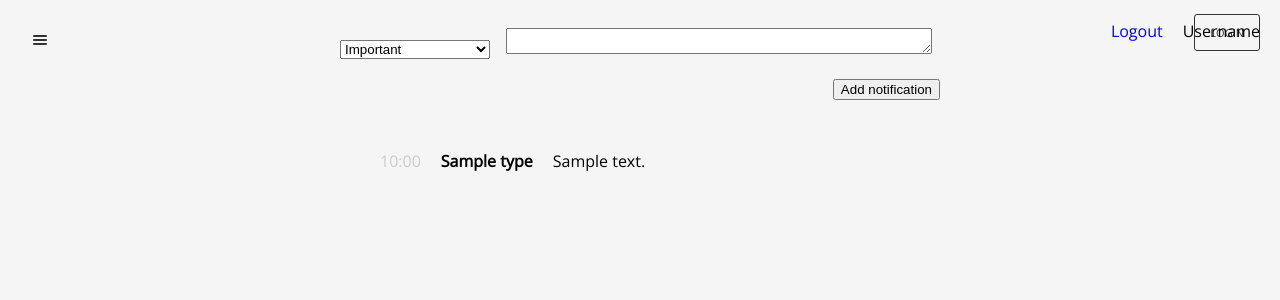
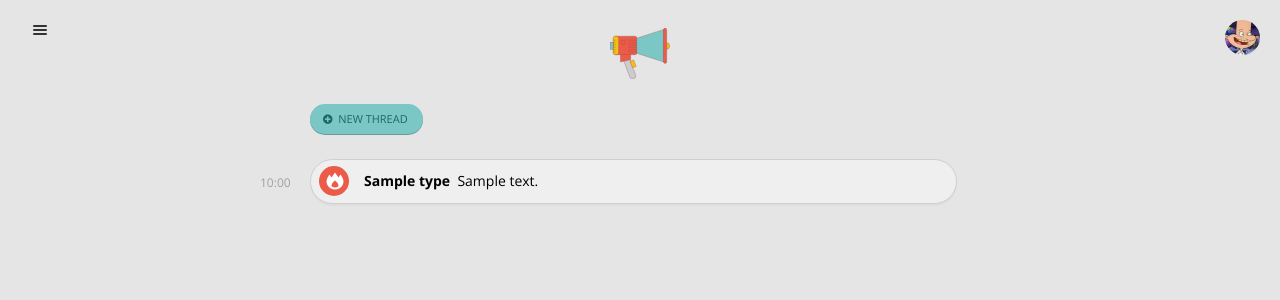
Before and after one commit to rockingelevator/megaphone, a Python web app: template templates/notifications.jinja2 in a window 1280 px wide. Shown: the top 300 px of the page. Run offline with Jinja, Linux system fonts and the light colour scheme; the template is opened without the code that fills it: most values are stand-ins (such as "Sample title", 1, 10 or a date in 2020); some web fonts are replaced.

Commit message:
notifications list markup

```diff
--- a/src/app.py
+++ b/src/app.py
@@ -41,7 +41,7 @@ aiohttp_jinja2.setup(app, loader=jinja2.FileSystemLoader('templates'))
 app.router.add_static('/static', 'static', name='static')
 
 # ROUTES
-app.router.add_route('GET', '/', handlers.home)
+app.router.add_route('GET', '/', handlers.home, name="home")
 app.router.add_route('GET',
                      '/{team_slug}/notifications',
                      handlers.notifications,
--- a/static/css/main.css
+++ b/static/css/main.css
@@ -1,6 +1,10 @@
 body {
-  background-color: #f5f5f5;
+  background-color: #e5e5e5;
   font-family: 'Open Sans', Helvetica, sans-serif;
+  font-weight: 400;
+}
+strong {
+  font-weight: 700;
 }
 h1,
 h2 {
@@ -15,6 +19,7 @@ body > h2 {
 ul,
 li {
   display: block;
+  padding: 0;
 }
 a {
   text-decoration: none;
@@ -27,7 +32,7 @@ a#burger {
   position: absolute;
   display: block;
   color: #333;
-  top: 20px;
+  top: 10px;
   left: 20px;
   box-sizing: border-box;
   padding: 5px;
@@ -47,6 +52,42 @@ a#burger:hover {
   display: block;
   right: 20px;
   top: 20px;
+}
+a.ava {
+  width: 35px;
+  height: 35px;
+  display: block;
+  background-color: #eee;
+  -webkit-border-radius: 20px;
+  -moz-border-radius: 20px;
+  border-radius: 20px;
+}
+a.ava img {
+  width: 35px;
+  height: 35px;
+  -webkit-border-radius: 20px;
+  -moz-border-radius: 20px;
+  border-radius: 20px;
+}
+a.ava i {
+  display: block;
+  position: absolute;
+  font-size: 24px;
+  top: -1px;
+  left: 1px;
+  color: #fff;
+}
+a.ava.logout i {
+  display: none;
+}
+a.ava.logout:hover {
+  background-color: #ec5a48;
+}
+a.ava.logout:hover img {
+  display: none;
+}
+a.ava.logout:hover i {
+  display: block;
 }
 a.btn {
   box-sizing: border-box;
@@ -135,17 +176,8 @@ img.logo {
   font-size: 16px;
   margin: 10px 0;
 }
-#notifications {
-  display: block;
-  position: relative;
-  width: 640px;
-  height: auto;
-  margin: 0 auto;
-  box-sizing: border-box;
-  padding: 20px;
-  box-sizing: border-box;
-}
 #notification-form {
+  display: none;
   width: 100%;
   height: 50px;
 }
@@ -162,6 +194,30 @@ img.logo {
   float: right;
   margin: 20px 0;
 }
+#notifications {
+  display: block;
+  position: relative;
+  width: 90%;
+  max-width: 700px;
+  height: auto;
+  margin: 0 auto;
+  box-sizing: border-box;
+  padding: 20px;
+  box-sizing: border-box;
+  text-align: center;
+}
+#notifications .logo {
+  margin: 0 auto;
+}
+#notifications p.actions {
+  width: 100%;
+  text-align: left;
+  margin: 10px 0;
+}
+#notifications #create-thread {
+  float: left;
+  margin: 10px 0;
+}
 #notifications ul {
   width: 100%;
   height: auto;
@@ -171,15 +227,76 @@ img.logo {
 #notifications ul li {
   width: 100%;
   overflow: auto;
+  box-sizing: border-box;
+  padding: 15px 0;
 }
 #notifications ul li p {
   display: block;
   float: left;
-  margin: 30px 20px 0 0;
+  margin: 0;
+  font-size: 14px;
 }
 #notifications ul li p.time {
-  color: #ccc;
+  color: #a0a0a0;
+  font-size: 12px;
+  margin-left: -50px;
+  margin-top: 15px;
+  position: absolute;
 }
-#notifications ul li p.type {
-  font-weight: bold;
+#notifications ul li p.message {
+  width: 98%;
+  background-color: #efefef;
+  border: 1px solid #cfcfcf;
+  -webkit-border-radius: 30px;
+  -moz-border-radius: 30px;
+  border-radius: 30px;
+  box-shadow: 0 2px 0 rgba(215,215,215,0.5);
+  box-sizing: border-box;
+  padding: 6px 20px 0 8px;
+  min-height: 45px;
+  text-align: left;
 }
+#notifications ul li p.message i {
+  display: block;
+  float: left;
+  width: 30px;
+  height: 30px;
+  -webkit-border-radius: 20px;
+  -moz-border-radius: 20px;
+  border-radius: 20px;
+  font-size: 20px;
+  color: #fff;
+  box-sizing: border-box;
+  padding: 1px 2px;
+}
+#notifications ul li p.message .text {
+  display: block;
+  float: left;
+  margin: 5px 0 0 15px;
+}
+.red {
+  background-color: #ec5a48;
+}
+.yellow {
+  background-color: #f3bf13;
+}
+a.btn.fancy {
+  display: block;
+  height: 30px;
+  background-color: #7ac7c5;
+  -webkit-border-radius: 20px;
+  -moz-border-radius: 20px;
+  border-radius: 20px;
+  border: none;
+  box-shadow: 0 1px 0 rgba(34,117,115,0.64);
+  box-sizing: border-box;
+  padding: 7px 15px;
+  color: #1b6967;
+}
+a.btn.fancy i {
+  margin-left: -5px;
+}
+a.btn.fancy:hover {
+  color: #1b6967;
+  background-color: #7cd6d4;
+}
--- a/templates/login.jinja2
+++ b/templates/login.jinja2
@@ -1,7 +1,9 @@
 {% extends "main.jinja2" %}
 {%  block view %}
     <div id="login-wrapper">
-        <img class="logo" src="/static/img/loudspeaker.svg">
+        <a href="{{ app.router['home'].url() }}">
+            <img class="logo" src="/static/img/loudspeaker.svg">
+        </a>
         <h1>Login</h1>
         <form id="login-form" action="{{ app.router['submit_login'].url() }}" method="post">
             <input class="textinput" type="text" name="email" placeholder="Email">
--- a/templates/main.jinja2
+++ b/templates/main.jinja2
@@ -4,7 +4,7 @@
     <link rel="stylesheet" type="text/css" href="/static/css/animation.css">
     <link rel="stylesheet" type="text/css" href="/static/css/megaphone_icons.css">
     <link rel="stylesheet" type="text/css" href="/static/css/main.css">
-    <link href='https://fonts.googleapis.com/css?family=Open+Sans' rel='stylesheet' type='text/css'>
+    <link href='https://fonts.googleapis.com/css?family=Open+Sans:400,700' rel='stylesheet' type='text/css'>
     <link href='https://fonts.googleapis.com/css?family=Fjord+One' rel='stylesheet' type='text/css'>
     <title>
         {% block title %}
@@ -15,7 +15,11 @@
 <body>
     <a id="burger" href="#"><i class="icon-menu"></i></a>
     <div id="profile">
-        <a class="btn" href="{{ app.router['login'].url() }}">Login</a>
+        <!--<a class="btn" href="{{ app.router['login'].url() }}">Login</a>-->
+        <a class="ava logout" href="#">
+            <img src="/static/img/avas/eugene.png">
+            <i class="icon-power"></i>
+        </a>
     </div>
     {% block menu %}
         <!--<ul class="menu">
--- a/templates/notifications.jinja2
+++ b/templates/notifications.jinja2
@@ -6,6 +6,15 @@
 
 {% block view %}
     <div id="notifications">
+        <a href="{{ app.router['home'].url() }}">
+            <img class="logo" src="/static/img/loudspeaker.svg">
+        </a>
+        <p class="actions">
+            <a class="btn fancy" id="create-thread" href="#">
+                <i class="icon-plus-circled"></i>
+                New thread
+            </a>
+        </p>
         <form id="notification-form" action="/api/demo-team/notifications/add" method="POST">
             <select id="notification-type" name="type">
                 <option value="Important">Important</option>
@@ -20,14 +29,14 @@
             {% for item in n_list %}
                 <li>
                  <p class="time">{{ item.creation_date.strftime('%-H:%M') }}</p>
-                 <p class="type">{{ item.type }}</p>
-                 <p class="text">{{ item.message }}</p>
+                 <p class="message">
+                     <i class="icon-fire-station red"></i>
+                     <span class="text">
+                         <strong>{{ item.type }}</strong>&nbsp;&nbsp;{{ item.message }}
+                     </span>
+                 </p>
                 </li>
             {% endfor %}
         </ul>
     </div>
-    <div id="profile-wrapper">
-        <p>Username</p>
-        <p><a href="#">Logout</a></p>
-    </div>
 {% endblock %}
```
Also changed, not shown: other parts of static/css/main.css (+1 -1 lines), styl/main.styl (+143 -28 lines), 1 other file.
